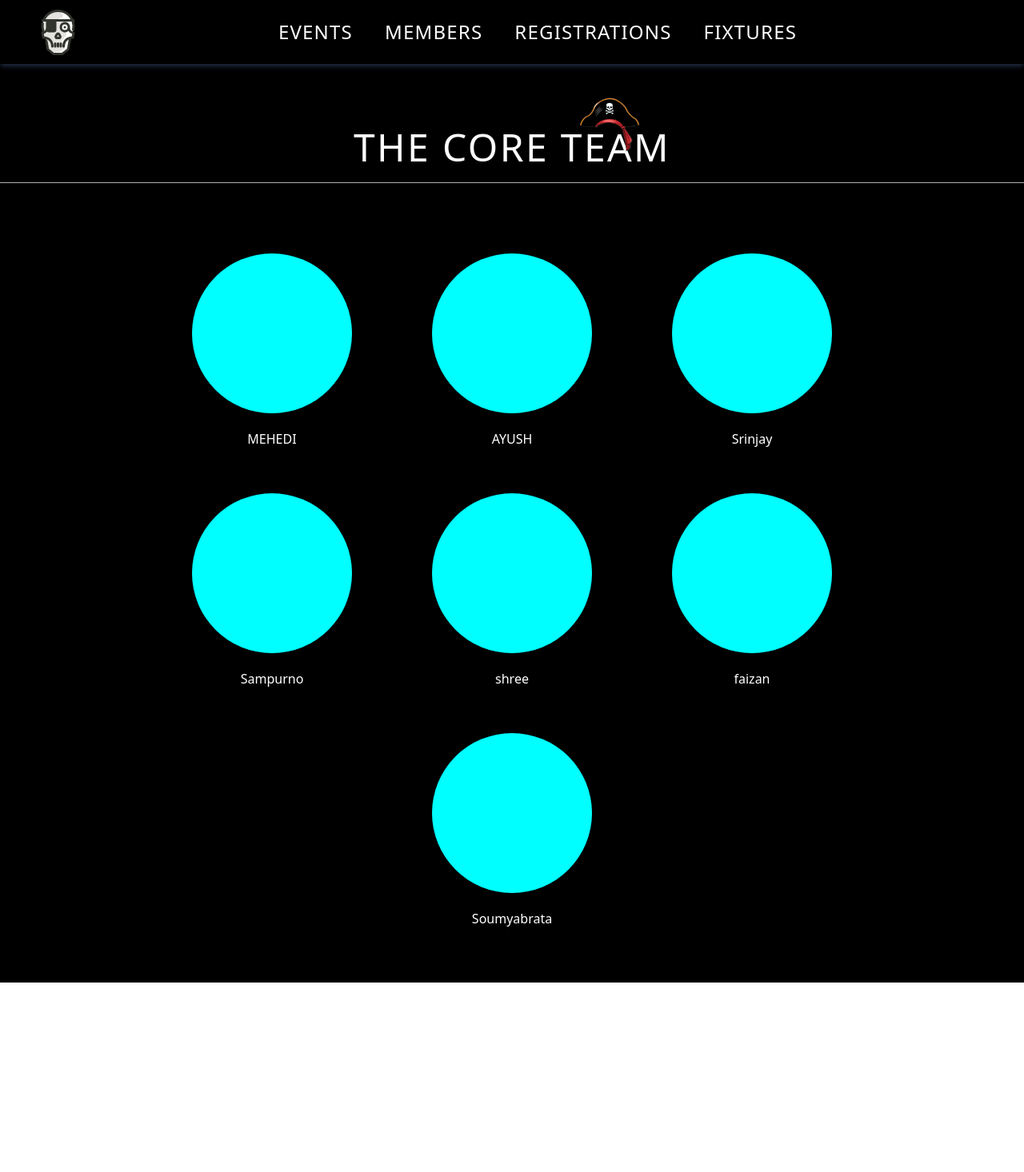
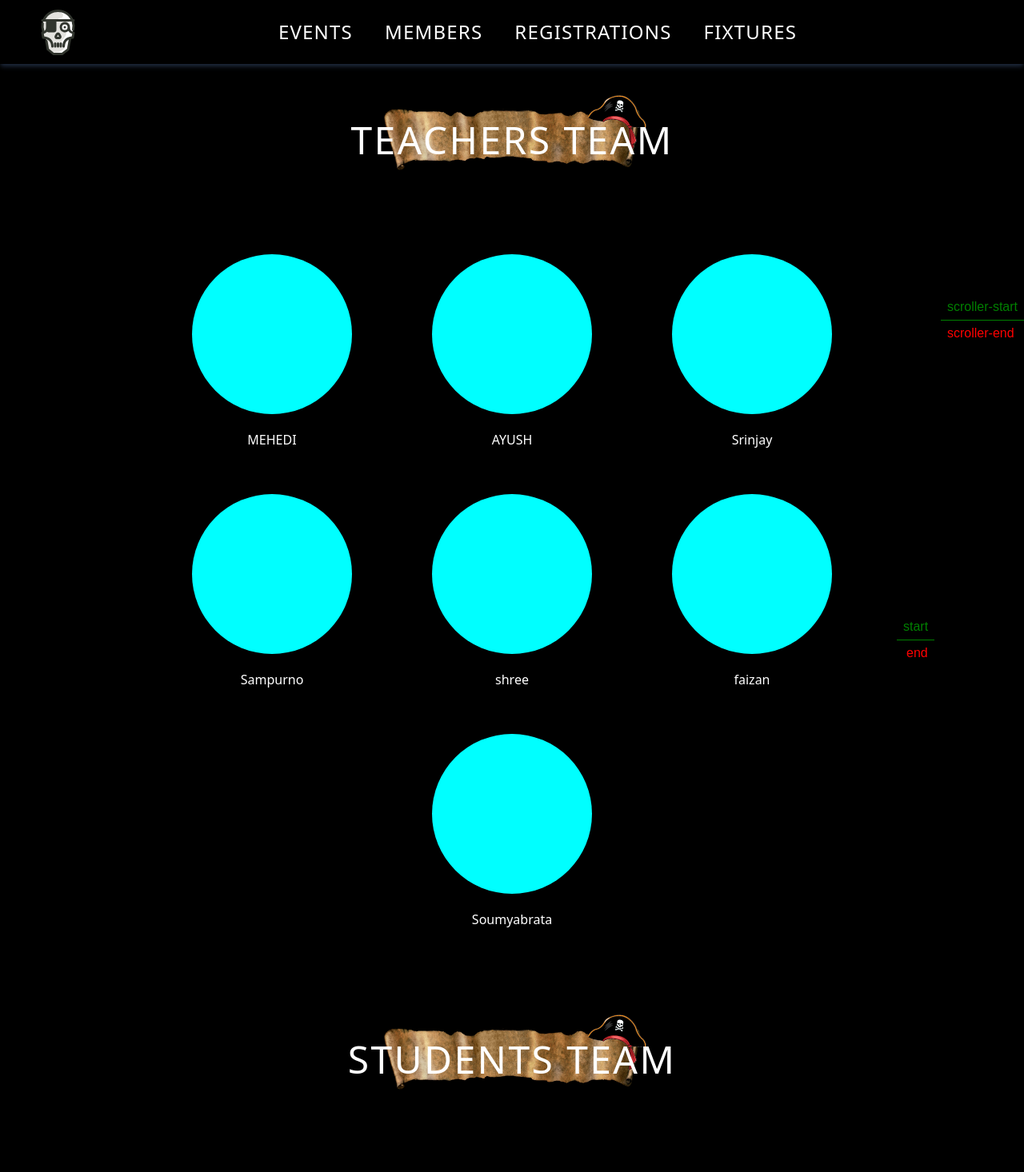
Before and after one commit to Zenitssuu/sristi-website, a React (Vite) app: page /members in a window 1280 px wide. Shown: the top 1466 px of the page at 80% size. Before the commit the page ends 1229 px from the top, so only its background shows below. Built offline with nearby package versions, Linux system fonts and the light colour scheme; a web font is replaced by a local one.

Commit message:
members v3

```diff
--- a/src/Members.jsx
+++ b/src/Members.jsx
@@ -4,6 +4,7 @@ import './members.css'
 import { useGSAP } from '@gsap/react';
 import gsap from 'gsap'
 import phat from '../public/assets/images/pirate hat.png'
+import scroll from '../public/assets/images/scroll.png'
 const members=[
   {
     name:"MEHEDI"
@@ -31,12 +32,34 @@ const members=[
 const Members = () => {
   useGSAP(() => {
     const tl = gsap.timeline();
-    tl.from('.heading',{
+    tl.from('.heading2,.ph1',{
       opacity:0,
       duration:0.8,x:100,delay:1.5
     })
-    tl.from('.ph',{rotation:45,x:-100,opacity:0,duration:0.5})
+    tl.from('.ph2',{rotation:45,x:-100,opacity:0,duration:0.5})
+    tl.to('.ph2',{rotation:25,delay:0.2})
+    tl.to('.ph2',{rotation:10,delay:0.2})
     tl.from('.bigcard', {
+      opacity: 0, duration: 1,delay:1,stagger:0.2,scale:0
+    },1);
+
+    const t2 = gsap.timeline({
+      scrollTrigger:{
+        trigger:'heading3',
+        start: '100% center',
+        end:'100% center',
+        scrub:false,
+        markers:true
+      }
+    });
+    t2.from('.heading3,.ph3',{
+      opacity:0,
+      duration:0.8,x:100
+    })
+    t2.from('.ph4',{rotation:45,x:-100,opacity:0,duration:0.5})
+    t2.to('.ph4',{rotation:25,delay:0.2})
+    t2.to('.ph4',{rotation:10,delay:0.2})
+    t2.from('.bigcard2', {
       opacity: 0, duration: 1,delay:1,stagger:0.2,scale:0
     },1)
 
@@ -45,13 +68,29 @@ const Members = () => {
     <div className='page'>
         <Navbar/>
         <div className="core font-pirata">
-          <div className='heading font-pirata tracking-wider text-5xl'>
-            <div className="ph"><img src={phat} className='iii'></img></div>THE CORE TEAM</div>
-          <hr></hr>
+          <div className='heading2 font-pirata tracking-wider text-5xl'>
+            <div className="ph1"><img src={scroll}></img></div>
+            <div className="ph2"><img src={phat} className='iii'></img></div><div className='hh'>TEACHERS TEAM</div></div>
         <div className="cards">
            {
               members.map((it)=>
                 (<div className="bigcard"><div className="card font-pirata" id={it.name}></div>
+                {it.name}
+                </div>)
+              )
+           }
+        </div>
+        </div>
+        <div className="core font-pirata">
+          <div className='heading3 font-pirata tracking-wider text-5xl'>
+            <div className='ph3'>
+            <img src={scroll}></img></div>
+            <div className="ph4"><img src={phat} className='iii'></img></div><div className='hh'>STUDENTS TEAM</div>
+        </div>
+        <div className="cards">
+           {
+              members.map((it)=>
+                (<div className="bigcard2"><div className="card font-pirata" id={it.name}></div>
                 {it.name}
                 </div>)
               )
--- a/src/members.css
+++ b/src/members.css
@@ -24,27 +24,61 @@
     margin: 20px;
     border-radius: 50%;
 }
-.heading{
+.heading3{
     display: flex;
     position: relative;
     justify-content: center;
     align-items: center;
-    margin: 20px;
-    margin-top: 80px;
+    height: 150px;
 }
-.ph{
+.heading2{
+    display: flex;
+    position: relative;
+    justify-content: center;
+    align-items: center;
+    height: 150px;
+}
+.ph3{
+    position: absolute;
+    z-index: 0.15;
+    height: 25%;
+    width:25%;
+}
+.ph2{
     position:absolute;
     z-index: 1.5;
     height: 80px;
     width: 120px;
-    margin-bottom: 55px;
-    margin-left: 250px;
+    margin-bottom: 2px;
+    margin-left: 268px;
+    transform: rotate(10deg);
+}
+.ph1{
+    position: absolute;
+    z-index: 0.15;
+    height: 25%;
+    width:25%;
+
+}
+.ph4{
+    position:absolute;
+    z-index: 1.5;
+    height: 80px;
+    width: 120px;
+    margin-bottom: 2px;
+    margin-left: 268px;
+    transform: rotate(10deg);
+}
+.hh{
+    position: absolute;
+    margin-top: 40px;
+    z-index: 1;
 }
 .iii{
     height: 100%;
     width: 100%;
 }
-.bigcard{
+.bigcard,.bigcard2{
     height: 300px;
     width: 300px;
     display: flex;
```
Also changed, not shown: public/assets/images/scroll.png (added).
